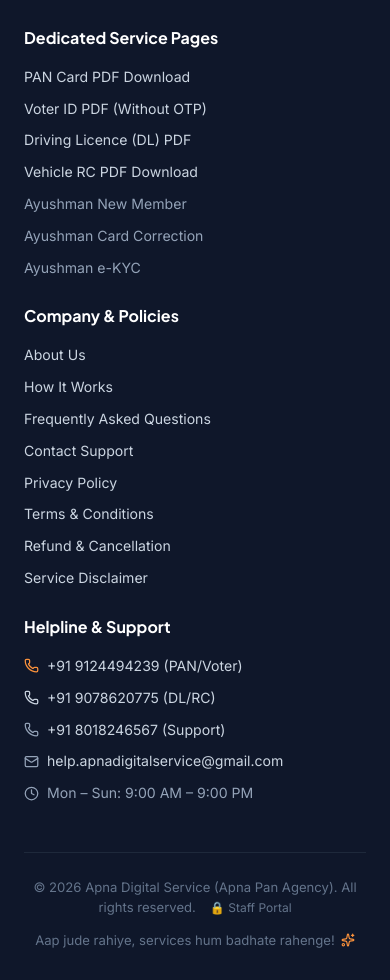
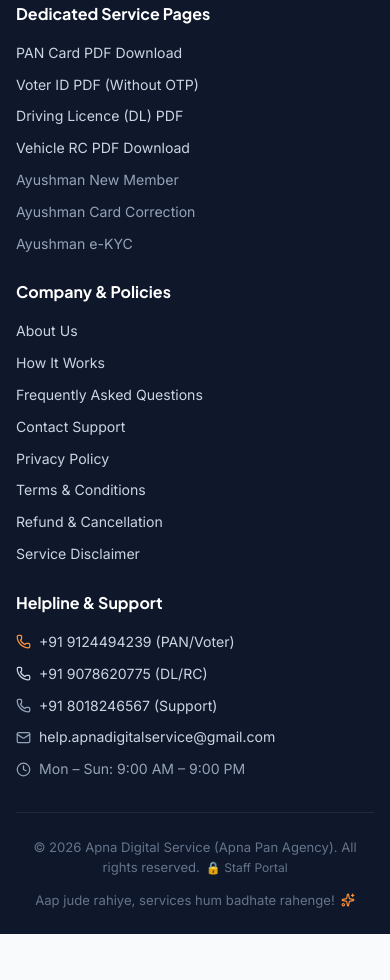
Before and after one commit to aaryavtechnologies-tech/apnadigitalservice, a React (Vite) app: page / in a window 390 px wide. Shown: the part 7884-8864 px from the top of the page. After the commit the page ends 8818 px from the top, so only its background shows below. Built offline with nearby package versions, Linux system fonts and the light colour scheme; no server answers.

Commit message:
fix: improve mobile footer responsiveness

```diff
--- a/src/index.css
+++ b/src/index.css
@@ -2415,6 +2415,12 @@
   .brand-logo-img {
     width: 36px;
     height: 36px;
+  }
+
+  /* Keep footer columns readable on narrow tablet and phone layouts. */
+  .footer-container {
+    grid-template-columns: minmax(0, 1fr);
+    gap: 28px;
   }
 }
 
@@ -2965,6 +2971,53 @@
 
 /* Phones (Narrow screens <= 640px) */
 @media (max-width: 640px) {
+  /* Let every page section and footer item shrink to the actual phone width. */
+  .apna-app-root,
+  .apna-app-root > main,
+  .main-footer,
+  .footer-container,
+  .footer-brand,
+  .footer-col,
+  .footer-bottom {
+    min-width: 0;
+    max-width: 100%;
+  }
+
+  .main-footer {
+    padding: 36px 16px 24px;
+  }
+
+  .footer-container {
+    grid-template-columns: minmax(0, 1fr);
+    gap: 28px;
+    margin-bottom: 32px;
+  }
+
+  .footer-col,
+  .footer-brand {
+    overflow-wrap: anywhere;
+  }
+
+  .footer-links-list li {
+    min-width: 0;
+    overflow-wrap: anywhere;
+  }
+
+  .footer-links-list li > span {
+    min-width: 0;
+    overflow-wrap: anywhere;
+  }
+
+  .footer-bottom > div {
+    max-width: 100%;
+    overflow-wrap: anywhere;
+  }
+
+  .footer-bottom a {
+    display: inline-block;
+    margin-left: 6px !important;
+  }
+
   /* Topmost Announcement Ribbon Ticker on Narrow Screens */
   .top-announcement {
     padding: 5px 0 !important;
```
